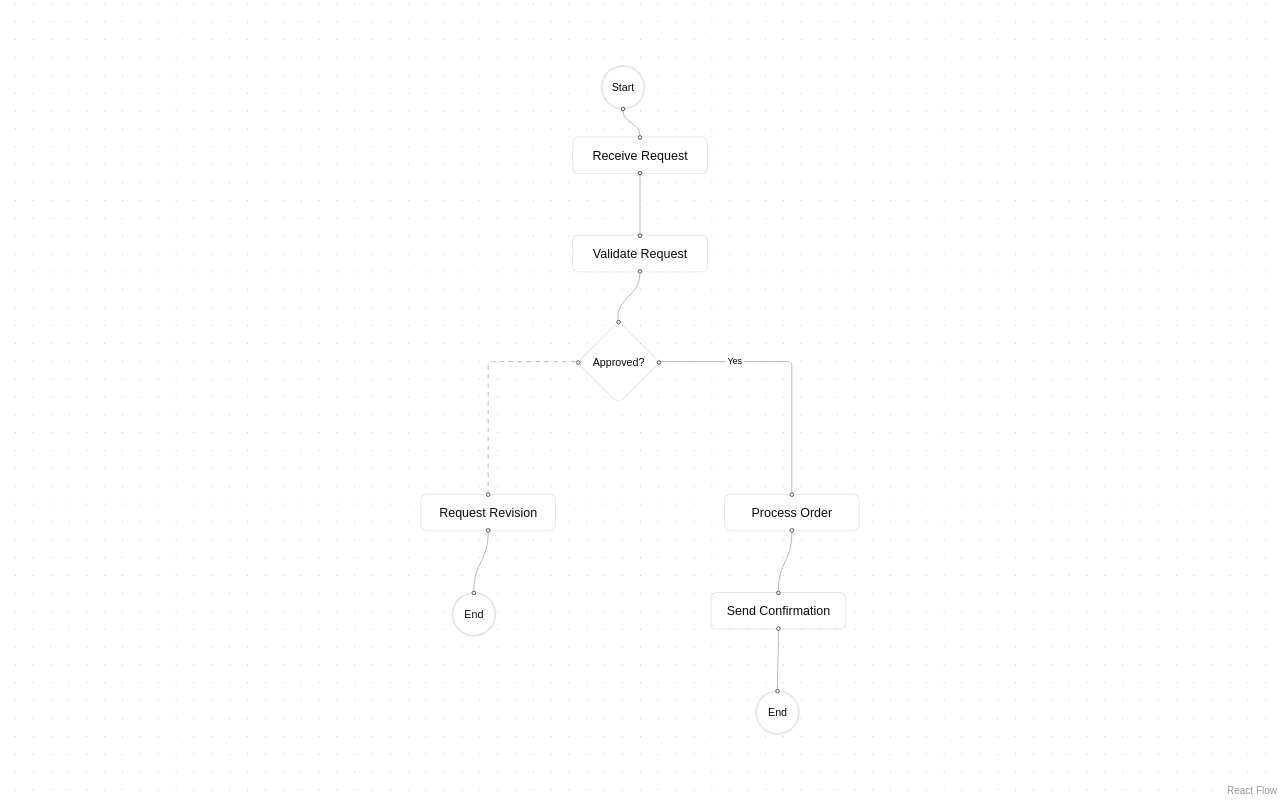
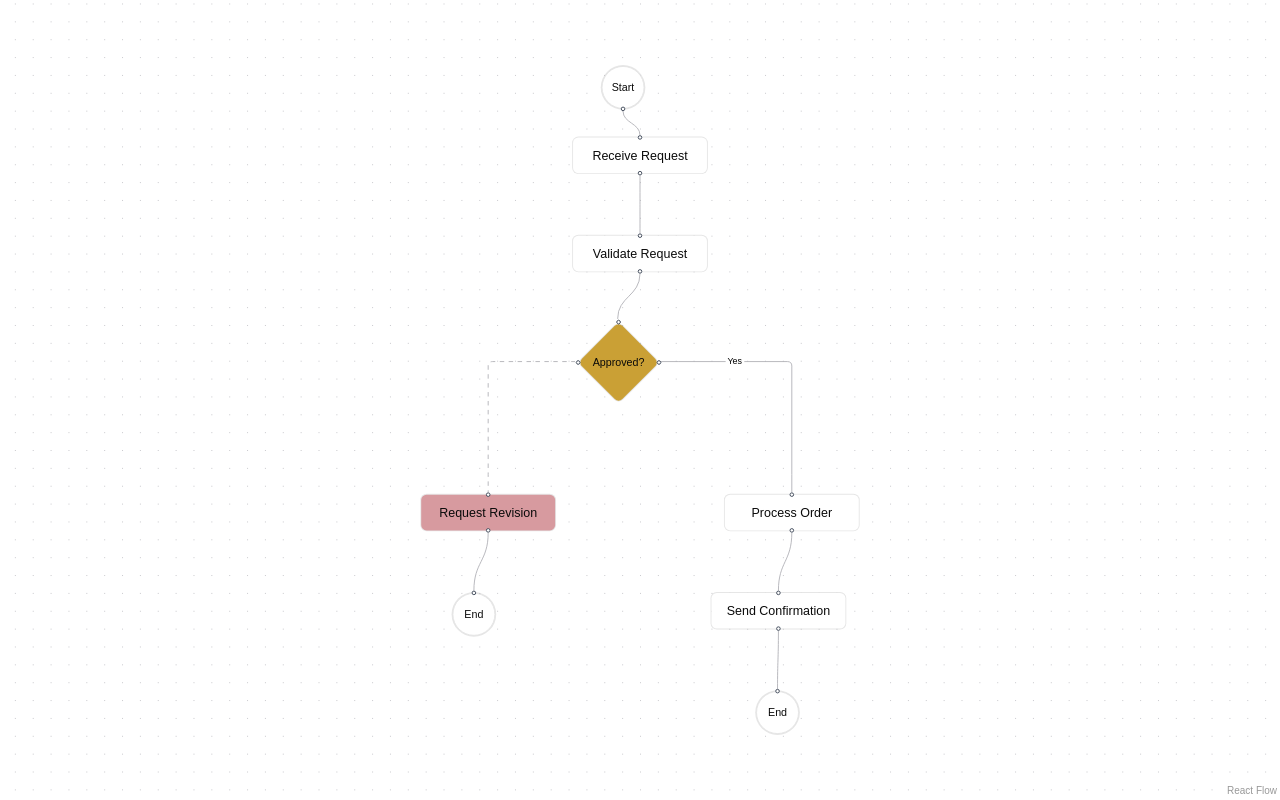
Before and after one commit to ibrohhm/workflow-ui, a Next.js app: page / in a window 1280 px wide. Built offline with nearby package versions, Linux system fonts and the light colour scheme.

Commit message:
feat(nodes): drive node background color from flow data
Node colors defined by name in flow JSON, resolved to hex via
constants/colors.ts. BaseNode accepts style prop to pass through
to Card, bypassing bg-card override.

```diff
--- a/components/nodes/base-node.tsx
+++ b/components/nodes/base-node.tsx
@@ -3,12 +3,13 @@ import { cn } from '@/lib/utils';
 
 interface BaseNodeProps {
   className?: string;
+  style?: React.CSSProperties;
   children: React.ReactNode;
 }
 
-export function BaseNode({ className, children }: BaseNodeProps) {
+export function BaseNode({ className, style, children }: Readonly<BaseNodeProps>) {
   return (
-    <Card className={cn('rounded-sm transition-all hover:shadow-md focus:outline-none focus:ring-2 focus:ring-ring focus:ring-offset-2', className)}>
+    <Card className={cn('rounded-sm transition-all hover:shadow-md focus:outline-none focus:ring-2 focus:ring-ring focus:ring-offset-2', className)} style={style}>
       {children}
     </Card>
   )
--- a/components/nodes/end-node.tsx
+++ b/components/nodes/end-node.tsx
@@ -1,9 +1,10 @@
 import { Handle, Position, type NodeProps } from '@xyflow/react';
+import { COLORS } from '@/constants/colors';
 import { BaseNode } from './base-node';
 
 export function EndNode({ data }: NodeProps) {
   return (
-    <BaseNode className="flex h-12 w-12 items-center justify-center rounded-full border-1 text-xs font-medium">
+    <BaseNode className="flex h-12 w-12 items-center justify-center rounded-full border-1 text-xs font-medium" style={{ backgroundColor: COLORS[data.background as string] }}>
       <Handle type="target" position={Position.Top} />
       {data.label as string}
     </BaseNode>
--- a/components/nodes/gateway-node.tsx
+++ b/components/nodes/gateway-node.tsx
@@ -1,9 +1,10 @@
 import { Handle, Position, type NodeProps } from '@xyflow/react';
+import { COLORS } from '@/constants/colors';
 import { BaseNode } from './base-node';
 
 export function GatewayNode({ data }: NodeProps) {
   return (
-    <BaseNode className="relative rotate-45 flex p-8 items-center justify-center text-xs font-medium overflow-visible">
+    <BaseNode className="relative rotate-45 flex p-8 items-center justify-center text-xs font-medium overflow-visible" style={{ backgroundColor: COLORS[data.background as string] }}>
       <span className="absolute text-xs -rotate-45 font-medium text-center px-2">
         {data.label as string}
       </span>
--- a/components/nodes/start-node.tsx
+++ b/components/nodes/start-node.tsx
@@ -1,9 +1,10 @@
 import { Handle, Position, type NodeProps } from '@xyflow/react';
+import { COLORS } from '@/constants/colors';
 import { BaseNode } from './base-node';
 
 export function StartNode({ data }: NodeProps) {
   return (
-    <BaseNode className="flex h-12 w-12 items-center justify-center rounded-full border-1 text-xs font-medium">
+    <BaseNode className="flex h-12 w-12 items-center justify-center rounded-full border-1 text-xs font-medium" style={{ backgroundColor: COLORS[data.background as string] }}>
       {data.label as string}
       <Handle type="source" position={Position.Bottom} />
     </BaseNode>
--- a/components/nodes/task-node.tsx
+++ b/components/nodes/task-node.tsx
@@ -1,9 +1,10 @@
 import { Handle, Position, type NodeProps } from '@xyflow/react';
+import { COLORS } from '@/constants/colors';
 import { BaseNode } from './base-node';
 
 export function TaskNode({ data }: NodeProps) {
   return (
-    <BaseNode className="min-w-[150px] px-4 py-2.5 text-center text-sm">
+    <BaseNode className="min-w-[150px] px-4 py-2.5 text-center text-sm" style={{ backgroundColor: COLORS[data.background as string] }}>
       <Handle type="target" position={Position.Top} />
       {data.label as string}
       <Handle type="source" position={Position.Bottom} />
--- /dev/null
+++ b/constants/colors.ts
@@ -0,0 +1,14 @@
+export const COLORS: Record<string, string> = {
+  'pink-light': '#e9cfc9',
+  'pink':       '#d79a9f',
+  'rose':       '#cf6a6f',
+  'orange':     '#e3a062',
+  'yellow':     '#caa035',
+  'olive':      '#b9c26a',
+  'sage':       '#a9b79a',
+  'mint':       '#9fc4c0',
+  'teal':       '#7ea1a8',
+  'lavender':   '#cfc8da',
+  'purple':     '#9c94b5',
+  'tan':        '#c7b89a',
+};
--- a/data/request-approval-flow.json
+++ b/data/request-approval-flow.json
@@ -3,8 +3,8 @@
     { "id": "start", "type": "start", "data": { "label": "Start" }, "position": { "x": 207, "y": 0 } },
     { "id": "receive_request", "type": "task", "data": { "label": "Receive Request" }, "position": { "x": 175, "y": 80 } },
     { "id": "validate_request", "type": "task", "data": { "label": "Validate Request" }, "position": { "x": 175, "y": 190 } },
-    { "id": "approved", "type": "gateway", "data": { "label": "Approved?" }, "position": { "x": 194, "y": 300 } },
-    { "id": "request_revision", "type": "task", "data": { "label": "Request Revision" }, "position": { "x": 5, "y": 480 } },
+    { "id": "approved", "type": "gateway", "data": { "label": "Approved?", "background": "yellow" }, "position": { "x": 194, "y": 300 } },
+    { "id": "request_revision", "type": "task", "data": { "label": "Request Revision", "background": "pink" }, "position": { "x": 5, "y": 480 } },
     { "id": "end_no", "type": "end", "data": { "label": "End" }, "position": { "x": 40, "y": 590 } },
     { "id": "process_order", "type": "task", "data": { "label": "Process Order" }, "position": { "x": 345, "y": 480 } },
     { "id": "send_confirmation", "type": "task", "data": { "label": "Send Confirmation" }, "position": { "x": 330, "y": 590 } },
```
